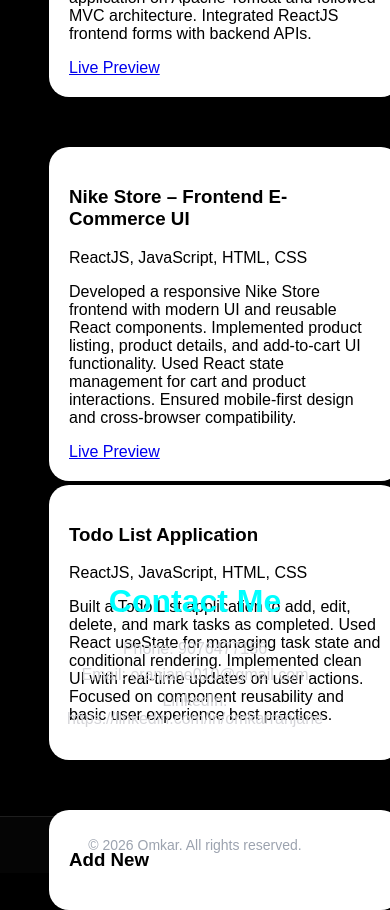
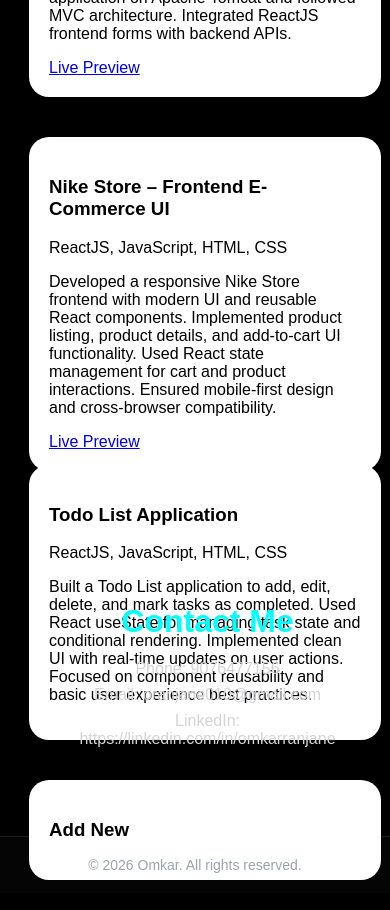
Before and after one commit to OmkarORR/portfolio-website, a React (Vite) app: page /contact in a window 390 px wide. Shown: the part 1400-2310 px from the top of the page. Built offline with nearby package versions, Linux system fonts and the light colour scheme.

Commit message:
updated some changes

```diff
--- a/src/App.css
+++ b/src/App.css
@@ -438,10 +438,12 @@
   .proj-cont-1{
     flex-direction: column;
     height: 100%;
+    margin-left: -10px;
   }
   .proj-cont-2 {
     flex-direction: column;
     height: 80%;
+    margin-left: -10px;
   }
 
   .proj-main-1{
@@ -449,13 +451,13 @@
   }
   .proj-main-2{
     width: 100%;
-    margin-top: 50px;
+    margin-top: 40px;
     margin-left: 0px;
 
   }
   .proj-main-3{
     flex-direction: column;
-    margin-bottom: 10px;
+    margin-top: 20px;
     width: 100%;
   }
   .proj-main-4 {
@@ -489,6 +491,7 @@
     height: 150%;
   }
   .contact{
-    margin-top: 5%;
+    margin-top: 10%;
+    margin-left: 25px;
   }
 }
```
